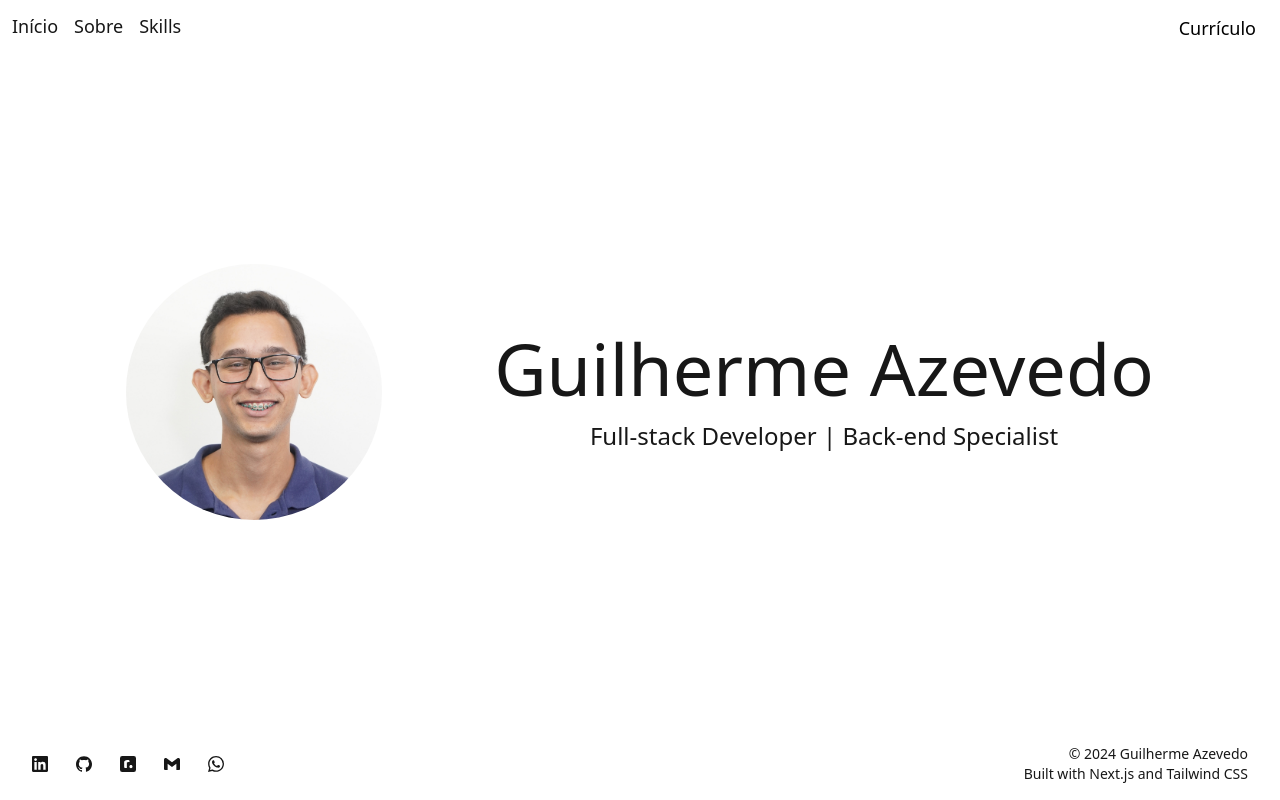
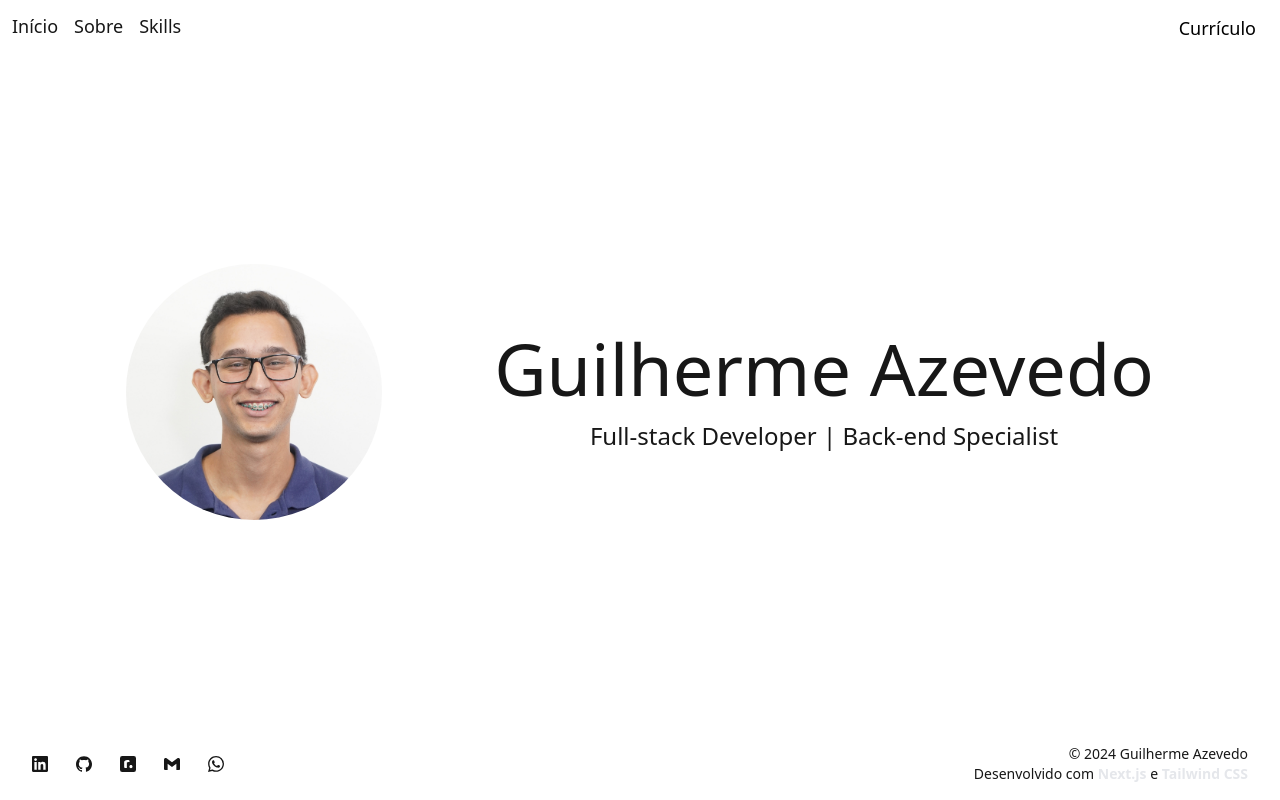
Before and after one commit to GuilhermeCAz/serverless_portfolio, a Next.js app: page / in a window 1280 px wide. Built offline with nearby package versions, Linux system fonts and the light colour scheme.

Commit message:
feat: add frameworks urls to footer

```diff
--- a/src/app/components/footer.tsx
+++ b/src/app/components/footer.tsx
@@ -5,6 +5,7 @@ import {
   SiWhatsapp,
   SiRoadmapdotsh,
 } from 'react-icons/si';
+import Link from 'next/link';
 
 export default function Footer() {
   return (
@@ -49,7 +50,24 @@ export default function Footer() {
         </div>
         <div className="p-4 text-center md:p-0 md:text-right">
           <p>&copy; {new Date().getFullYear()} Guilherme Azevedo</p>
-          <p>Built with Next.js and Tailwind CSS</p>
+          <p>
+            Desenvolvido com{' '}
+            <Link
+              href="https://nextjs.org"
+              target="_blank"
+              className="font-semibold text-gray-200 hover:text-gray-500"
+            >
+              Next.js
+            </Link>{' '}
+            e{' '}
+            <Link
+              href="https://tailwindcss.com"
+              target="_blank"
+              className="font-semibold text-gray-200 hover:text-gray-500"
+            >
+              Tailwind CSS
+            </Link>
+          </p>
         </div>
       </div>
     </footer>
```
